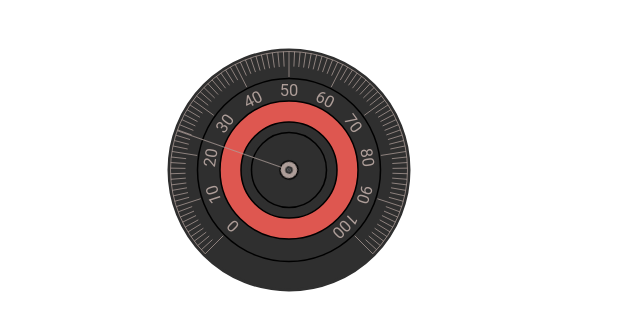
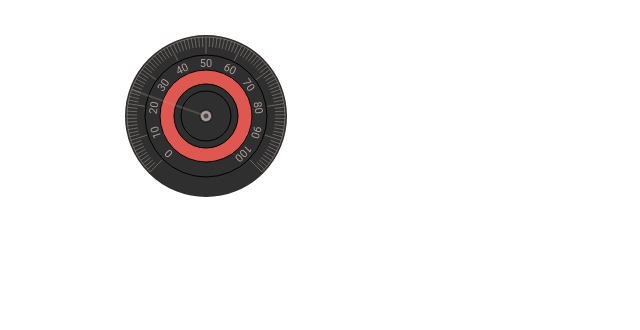
Before and after one commit to buribalkan/ChartRace, a plain HTML site: page gauge.html in a window 1280 px wide. Shown: the whole page, without its empty margins (0-640 px from the left). Drawn offline with Linux system fonts and the light colour scheme.

Commit message:
Update gauge.html

```diff
--- a/gauge.html
+++ b/gauge.html
@@ -33,7 +33,7 @@
 </head>
 <body>
   <svg width="1200" height="1200">
-    <g transform="scale(1.5)">
+
     <g transform="translate(75, 40)">
       <circle id="movingCircle" cx="91" cy="68" r="80" fill="#2f2f2f" stroke="#2f2f2f" stroke-width="2" />
       <circle id="movingCircle" cx="91" cy="68" r="61" fill="none" stroke="black" stroke-width="1" />
@@ -53,7 +53,7 @@
       <!-- Tick marks group -->
       <g id="tickMarks"></g>
     </g>
-    </g>
+
   </svg>
   <div class="settings">
     <p style="color: tomato;"> SETTINGS:</p>
```
